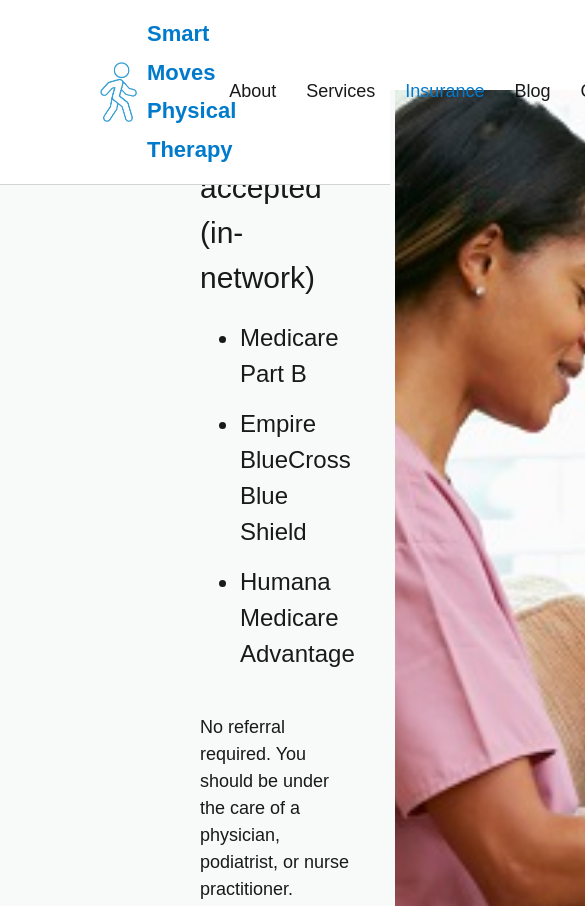
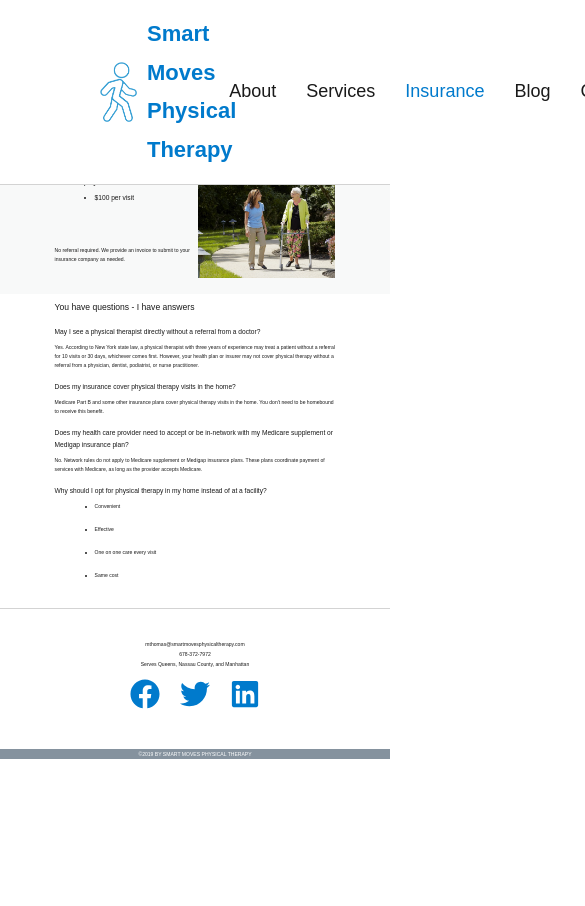
Before and after one commit to kudukacar/smart-blog, a Gatsby site: page /insurance in a window 390 px wide. Shown: the top 906 px of the page, 585 px wide, since content can reach past the window. After the commit the page ends 844 px from the top, so only its background shows below. Built offline with nearby package versions, Linux system fonts and the light colour scheme; Gatsby itself is replaced by a stand-in of ours; some packages are replaced by stand-ins of ours.

Commit message:
make site responsive

```diff
--- a/content/blog/depression/index.md
+++ b/content/blog/depression/index.md
@@ -2,7 +2,7 @@
 title: Address depression
 date: "2018-05-08T23:46:37.121Z"
 description: Home physical therapy
-featured: /depressed.jpg
+featured: ./depressed.jpg
 ---
 ![physical therapy house calls](./depressed.jpg)
 
--- a/content/blog/fall-prevention/index.md
+++ b/content/blog/fall-prevention/index.md
@@ -2,7 +2,7 @@
 title: A holitic approach to fall prevention
 date: "2018-04-27T23:46:37.121Z"
 description: Movement and balance
-featured: /stones.jpg
+featured: ./stones.jpg
 ---
 ![home physical therapy](./stones.jpg)
 
--- a/content/blog/falls/index.md
+++ b/content/blog/falls/index.md
@@ -2,7 +2,7 @@
 title: Prevent falls
 date: "2018-02-06T23:46:37.121Z"
 description: Movement and balance
-featured: /falls.jpg
+featured: ./falls.jpg
 ---
 ![physical therapy house calls](./falls.jpg)
 
--- a/content/blog/home-exercise/index.md
+++ b/content/blog/home-exercise/index.md
@@ -2,7 +2,7 @@
 title: Your home provides an effective venue for exercise
 date: "2018-01-10T23:46:37.121Z"
 description: Home physical therapy
-featured: /stairs.jpg
+featured: ./stairs.jpg
 ---
 ![Home physical therapy](./stairs.jpg)
 
--- a/content/blog/home-health/index.md
+++ b/content/blog/home-health/index.md
@@ -2,7 +2,7 @@
 title: Home health care benefits
 date: "2018-05-13T23:46:37.121Z"
 description: Home physical therapy
-featured: /homehealth.jpg
+featured: ./homehealth.jpg
 ---
 ![home physical therapy](./homehealth.jpg)
 
--- a/content/blog/house-call/index.md
+++ b/content/blog/house-call/index.md
@@ -2,7 +2,7 @@
 title: The amazing house call
 date: "2018-01-24T22:40:32.169Z"
 description: Home physical therapy
-featured: /housecall.jpg
+featured: ./housecall.jpg
 ---
 ![housecall](./housecall.jpg)
 
--- a/content/blog/medication/index.md
+++ b/content/blog/medication/index.md
@@ -2,7 +2,7 @@
 title: Medication jenga
 date: "2018-03-25T22:40:32.169Z"
 description: Movement and balance
-featured: /medmngt.jpg
+featured: ./medmngt.jpg
 ---
 ![home physical therapy](./medmngt.jpg)
 
--- a/content/blog/move-confidently/index.md
+++ b/content/blog/move-confidently/index.md
@@ -2,7 +2,7 @@
 title: Move confidently and reduce falls
 date: "2018-01-06T22:12:03.284Z"
 description: Movement and balance
-featured: /seniors2.jpg
+featured: ./seniors2.jpg
 ---
 
 ![Home physical therapy](./seniors2.jpg)
--- a/content/blog/running/index.md
+++ b/content/blog/running/index.md
@@ -2,7 +2,7 @@
 title: Running benefits hip and knee joints
 date: "2018-03-21T22:12:03.284Z"
 description: Movement and balance
-featured: /running.jpg
+featured: ./running.jpg
 ---
 ![physical therapy house call](./running.jpg)
 
--- a/content/blog/total-hip/index.md
+++ b/content/blog/total-hip/index.md
@@ -2,7 +2,7 @@
 title: Total hip replacement guide
 date: "2018-05-21T22:12:03.284Z"
 description: Orthopedic conditions
-featured: /hip.jpg
+featured: ./hip.jpg
 ---
 ![physical therapy house calls](./hip.jpg)
 
--- a/content/blog/total-knee/index.md
+++ b/content/blog/total-knee/index.md
@@ -2,7 +2,7 @@
 title: Total knee replacement guide
 date: "2018-02-25T22:12:03.284Z"
 description: Orthopedic conditions
-featured: /tkr.jpg
+featured: ./tkr.jpg
 ---
 ![home physical therapy](./tkr.jpg)
 
--- a/src/pages/insurance.js
+++ b/src/pages/insurance.js
@@ -36,19 +36,19 @@
           <div>Insurance accepted (in-network)</div>
           <ul>
             <li>Medicare Part B</li>
-            <li>Empire BlueCross Blue Shield</li>
             <li>Humana Medicare Advantage</li>
           </ul>
           <p>No referral required.  You should be under the care of a physician, podiatrist, or nurse practitioner.</p>
         </div>
+        <div className="img">
           <Image
             fluid={data.home.childImageSharp.fluid}
             alt="home physical therapy"
-          style={{
-            marginBottom: 0,
-            minWidth: 500
-          }}
+            // style={{
+            //   minWidth: 500
+            // }}
           />
+        </div>
       </div>
       <div className="insurance">
         <div className="insurancetype">
@@ -58,14 +58,12 @@
           </ul>
           <p>No referral required.  We provide an invoice to submit to your insurance company as needed.</p>
         </div>
+        <div className="img">
           <Image
             fluid={data.walking.childImageSharp.fluid}
             alt="home physical therapy"
-          style={{
-            marginBottom: 0,
-            minWidth: 500
-          }}
           />
+        </div>
       </div>
       <div className="questions">
         <div className="questionheader">You have questions - I have answers</div>
--- a/src/styles/global.css
+++ b/src/styles/global.css
@@ -1,10 +1,28 @@
+/* Media Queries: Tablet Landscape */
+@media screen and (max-width: 1060px) {
+    #primary { width:67%; }
+    #secondary { width:30%; margin-left:3%;}
+}
+
+/* Media Queries: Tabled Portrait */
+@media screen and (max-width: 768px) {
+    #primary { width:100%; }
+    #secondary { width:100%; margin:0; border:none; }
+}
+
+/* html { font-size:100%; }  */
+
+/* @media (min-width: 640px) { body {font-size:1rem;} }
+@media (min-width:960px) { body {font-size:1.2rem;} }
+@media (min-width:1100px) { body {font-size:1.5rem;} }  */
 
 body {
-  margin-top: 90px;
+  margin-top: 6%;
   font-family: "Arial", "Helvetica", sans-serif;
   -webkit-font-smoothing: antialiased;
   -moz-osx-font-smoothing: grayscale;
-  font-size: 18px;
+  font-size: 1.3vw;
+  line-height: auto;
 }
 
 ul {
@@ -13,6 +31,8 @@
 
 img {
   margin-bottom: 0px;
+  max-width: 100%;
+  height: auto;
 }
 
 code {
@@ -231,53 +251,47 @@
 }
 .insurance {
   display: flex;
-  padding: 0px 200px;
+  padding: 0 14%;
   background-color: #F8F9F9;
-  line-height: 1.5;
 }
 
 .insurancetype {
   display: flex;
   flex-direction: column;
   justify-content: center;
-  margin-right: 40px;
-  padding: 30px 0px;
+  margin-right: 2%;
+  padding: 1% 0;
+  width: 100%;
 }
 
 .insurancetype > div {
-  font-size: 30px;
-  padding-bottom: 20px;
+  font-size: 2.2vw;
+  padding-bottom: 2%;
 }
 
 .insurancetype > ul {
-  line-height: 1.5;
-  font-size: 24px;
+  font-size: 1.7vw;
 }
 
-.insurance > img {
-  display: block;
-  max-width: 450px;
-  height: 380px;
+.img {
+  width: 100%;
 }
 
 .questions {
-  margin: 0px 200px;
+  margin: 0 14%;
 }
 
 .questionheader {
-  font-size: 30px;
-  padding-top: 20px;
+  font-size: 2.2vw;
+  padding-top: 2%;
 }
 
 .question {
-  font-size: 24px;
-  padding-top: 40px;
-  padding-bottom: 20px;
+  font-size: 1.7vw;
+  padding-top: 4%;
+  padding-bottom: 2%;
 }
 
-.answer {
-  line-height: 1.5;
-}
 
 .contact {
   display: flex;
```
Lines whose indentation alone changed are shown as unchanged.
